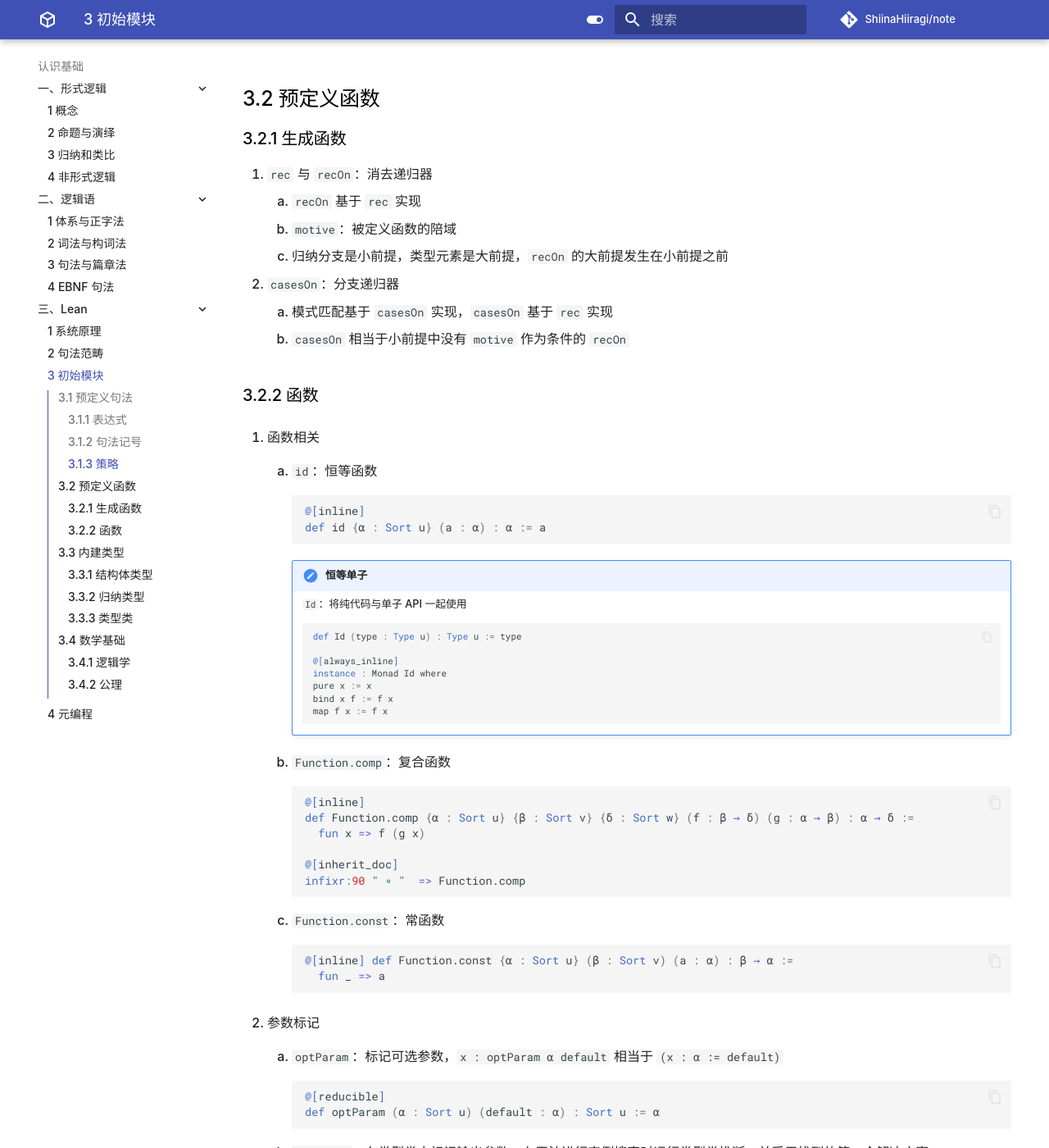
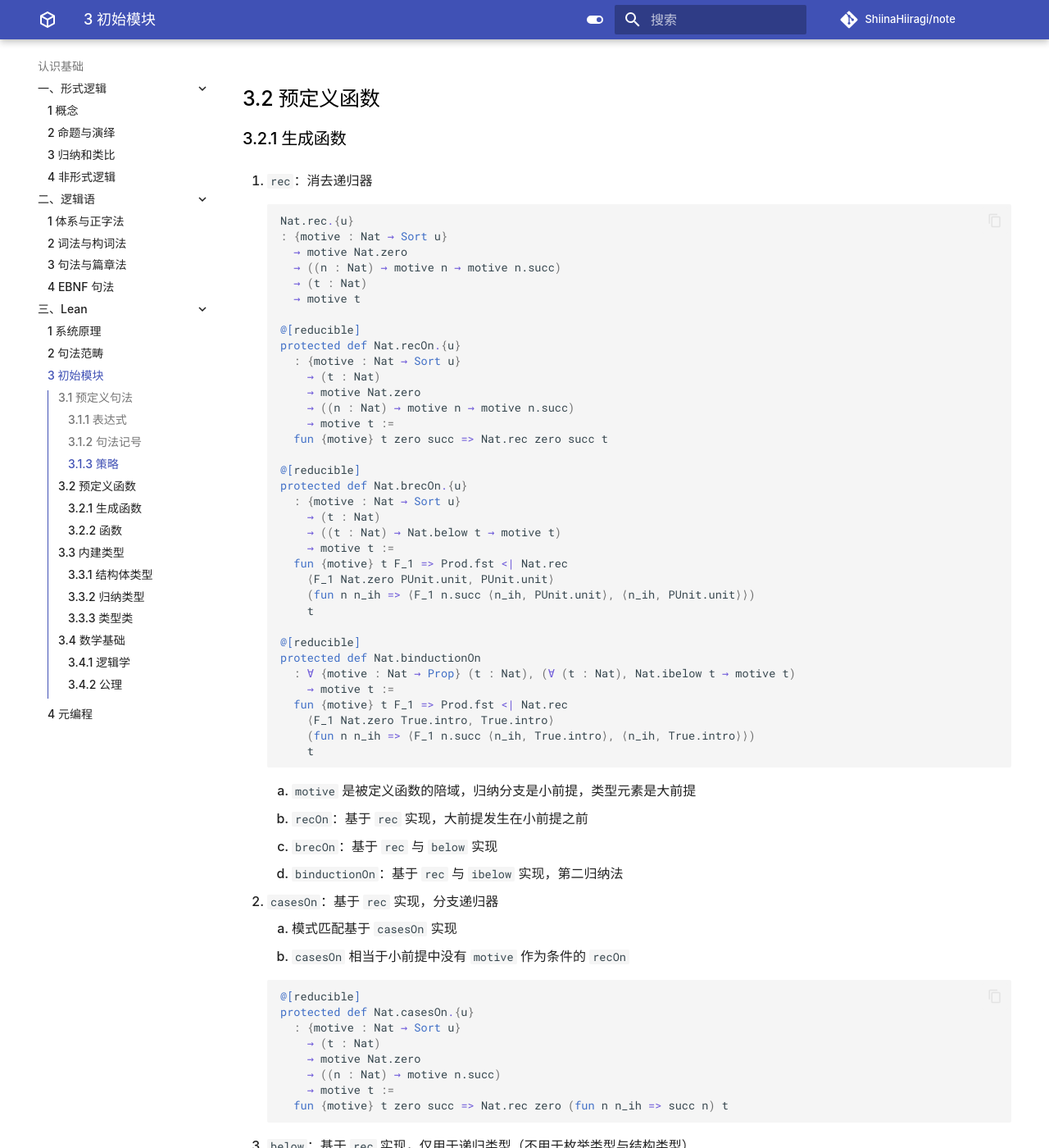
Before and after one commit to ShiinaHiiragi/note, an MkDocs documentation site: the page built from docs/cogn/lean/init.md, in a window 1280 px wide and 1400 px high, scrolled down 7060 px. Shown: the whole window at 82% size. Built offline with MkDocs 1.6.1 and Material for MkDocs 9.7.7, drawn with Linux system fonts in a browser that asks for light colours; comment, search, counter and statistics services are not loaded; some of the changed text lies outside the part shown.

Commit message:
add code generator

````diff
--- a/docs/cogn/lean/init.md
+++ b/docs/cogn/lean/init.md
@@ -367,13 +367,102 @@
 
 ## 3.2 预定义函数
 ### 3.2.1 生成函数
-1. `rec` 与 `recOn`：消去递归器
-    1. `recOn` 基于 `rec` 实现
-    2. `motive`：被定义函数的陪域
-    3. 归纳分支是小前提，类型元素是大前提，`recOn` 的大前提发生在小前提之前
-2. `casesOn`：分支递归器
-    1. 模式匹配基于 `casesOn` 实现，`casesOn` 基于 `rec` 实现
+1. `rec`：消去递归器
+
+    ```lean
+    Nat.rec.{u}
+    : {motive : Nat → Sort u}
+      → motive Nat.zero
+      → ((n : Nat) → motive n → motive n.succ)
+      → (t : Nat)
+      → motive t
+
+    @[reducible]
+    protected def Nat.recOn.{u}
+      : {motive : Nat → Sort u}
+        → (t : Nat)
+        → motive Nat.zero
+        → ((n : Nat) → motive n → motive n.succ)
+        → motive t :=
+      fun {motive} t zero succ => Nat.rec zero succ t
+
+    @[reducible]
+    protected def Nat.brecOn.{u}
+      : {motive : Nat → Sort u}
+        → (t : Nat)
+        → ((t : Nat) → Nat.below t → motive t)
+        → motive t :=
+      fun {motive} t F_1 => Prod.fst <| Nat.rec
+        ⟨F_1 Nat.zero PUnit.unit, PUnit.unit⟩
+        (fun n n_ih => ⟨F_1 n.succ ⟨n_ih, PUnit.unit⟩, ⟨n_ih, PUnit.unit⟩⟩)
+        t
+
+    @[reducible]
+    protected def Nat.binductionOn
+      : ∀ {motive : Nat → Prop} (t : Nat), (∀ (t : Nat), Nat.ibelow t → motive t)
+        → motive t :=
+      fun {motive} t F_1 => Prod.fst <| Nat.rec
+        ⟨F_1 Nat.zero True.intro, True.intro⟩
+        (fun n n_ih => ⟨F_1 n.succ ⟨n_ih, True.intro⟩, ⟨n_ih, True.intro⟩⟩)
+        t
+    ```
+
+    1. `motive` 是被定义函数的陪域，归纳分支是小前提，类型元素是大前提
+    2. `recOn`：基于 `rec` 实现，大前提发生在小前提之前
+    3. `brecOn`：基于 `rec` 与 `below` 实现
+    4. `binductionOn`：基于 `rec` 与 `ibelow` 实现，第二归纳法
+
+2. `casesOn`：基于 `rec` 实现，分支递归器
+    1. 模式匹配基于 `casesOn` 实现
     2. `casesOn` 相当于小前提中没有 `motive` 作为条件的 `recOn`
+
+    ```lean
+    @[reducible]
+    protected def Nat.casesOn.{u}
+      : {motive : Nat → Sort u}
+        → (t : Nat)
+        → motive Nat.zero
+        → ((n : Nat) → motive n.succ)
+        → motive t :=
+      fun {motive} t zero succ => Nat.rec zero (fun n n_ih => succ n) t
+    ```
+
+3. `below`：基于 `rec` 实现，仅用于递归类型（不用于枚举类型与结构类型）
+
+    ```lean
+    @[reducible]
+    protected def Nat.below.{u}
+      : {motive : Nat → Sort u}
+        → Nat
+        → Sort (max 1 u) :=
+      fun {motive} t => Nat.rec PUnit (fun n n_ih => PProd (PProd (motive n) n_ih) PUnit) t
+
+    @[reducible]
+    protected def Nat.ibelow
+      : {motive : Nat → Prop}
+        → Nat
+        → Prop :=
+      fun {motive} t => Nat.rec True (fun n n_ih => (motive n ∧ n_ih) ∧ True) t
+    ```
+
+    1. 若 `e : T`，则 `@T.below motive e` 是含有所有结构上「小于」 `e` 的、存储 `motive e` 的数据
+    2. `ibelow`：基于 `rec` 实现，`motive e` 类型仅为 `Prop`
+
+4. `noConfusion`：基于 `casesOn` 实现，仅用于归纳类型，用以区分同一类型下使用不同构造子的元素
+
+    ```lean
+    @[reducible]
+    protected def Nat.noConfusion.{u}
+      : {P : Sort u}
+        → {v1 v2 : Nat}
+        → v1 = v2
+        → Nat.noConfusionType P v1 v2 :=
+      fun {P} {v1 v2} h12 => Eq.ndrec
+        (motive := fun a => v1 = a → Nat.noConfusionType P v1 a)
+        (fun h11 => Nat.casesOn v1 (fun a => a) fun n a => a ⋯)
+        h12
+        h12
+    ```
 
 ### 3.2.2 函数
 1. 函数相关
@@ -1374,5 +1463,29 @@
           trans : r a b → s b c → t a c
         ```
 
+5. 良基性与良基归纳
+    1. `Acc`：在序关系 `r ≺ ` 下，当不存在无穷下降序列 `... ≺ y₂ ≺ y₁ ≺ y₀ ≺ x` 时，称 `x` 可被访问
+
+        ```lean
+        inductive Acc {α : Sort u} (r : α → α → Prop) : α → Prop where
+          | intro (x : α) (h : (y : α) → r y x → Acc r y) : Acc r x
+        ```
+
+    2. `WellFounded`：良基性，即类型内任意元素均可被访问
+
+        ```lean
+        inductive WellFounded {α : Sort u} (r : α → α → Prop) : Prop where
+          | intro (h : ∀ a, Acc r a) : WellFounded r
+
+        class WellFoundedRelation (α : Sort u) where
+          rel : α → α → Prop
+          wf  : WellFounded rel
+
+        noncomputable def fix (hwf : WellFounded r) (F : ∀ x, (∀ y, r y x → C y) → C x) (x : α) : C x :=
+          fixF F x (apply hwf x)
+        ```
+
+        `Nat` 的默认良基关系实例是 `<`
+
 ### 3.4.2 公理
 <!-- TODO -->
````
Also changed, not shown: docs/cogn/lean/cat.md (+26 -9 lines), docs/logic/rec/calc.md (+1 -1 lines).
